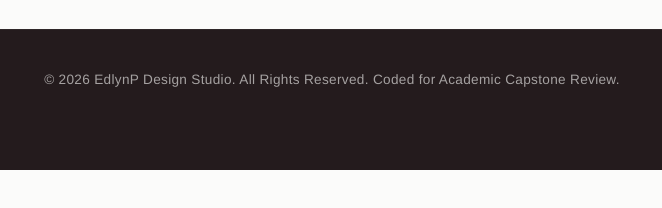
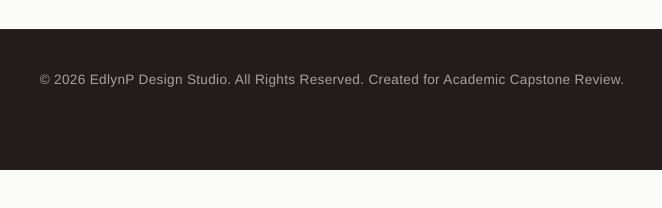
Before and after one commit to priceed50/edlynp-portfolio, a plain HTML site: page gemz-fitness.html in a window 1280 px wide. Shown: the part 3597-3805 px from the top of the page, 308-970 px from the left. Drawn offline with Linux system fonts and the light colour scheme.

Commit message:
update footer

```diff
--- a/gemz-fitness.html
+++ b/gemz-fitness.html
@@ -209,7 +209,7 @@
     <!-- Global Footer Branding Strip -->
     <footer class="global-footer">
         <div class="container footer-wrapper">
-            <p class="footer-copy">&copy; 2026 EdlynP Design Studio. All Rights Reserved. Coded for Academic Capstone
+            <p class="footer-copy">&copy; 2026 EdlynP Design Studio. All Rights Reserved. Created for Academic Capstone
                 Review.</p>
         </div>
     </footer>
```
